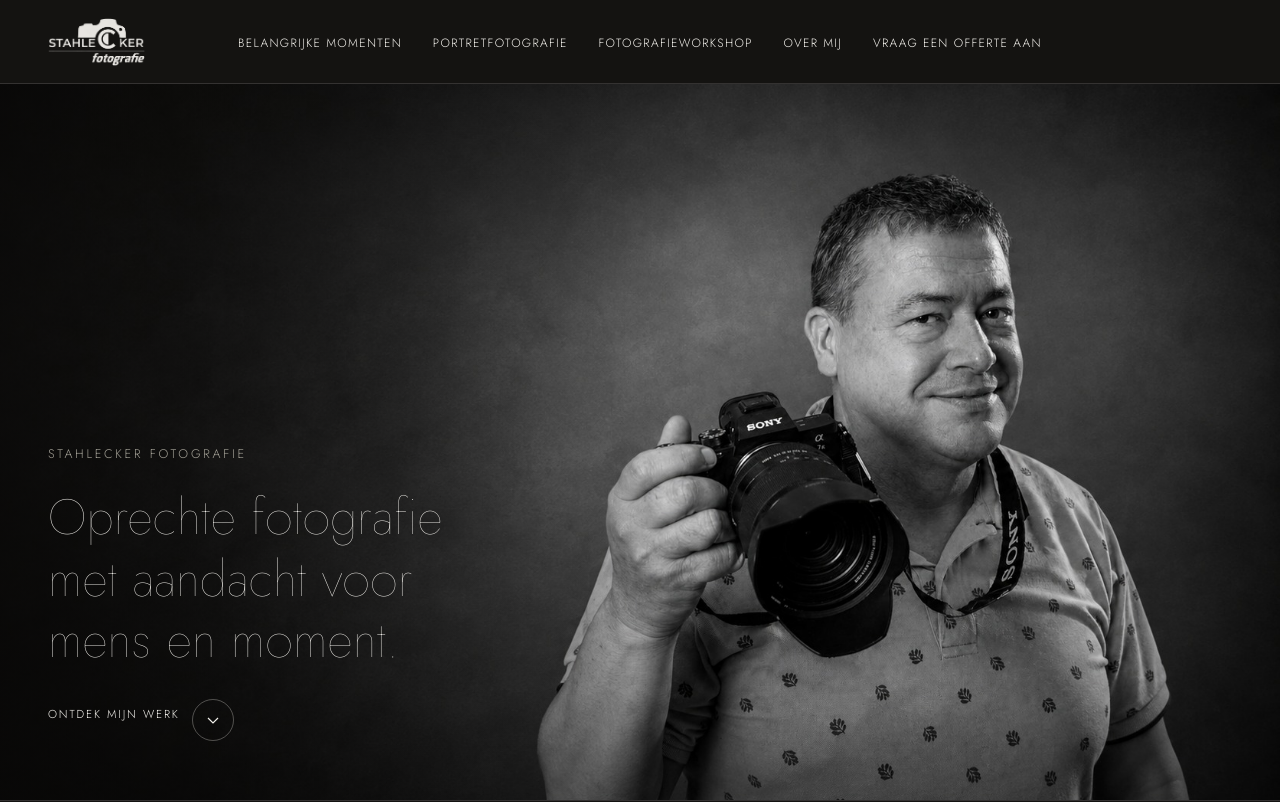
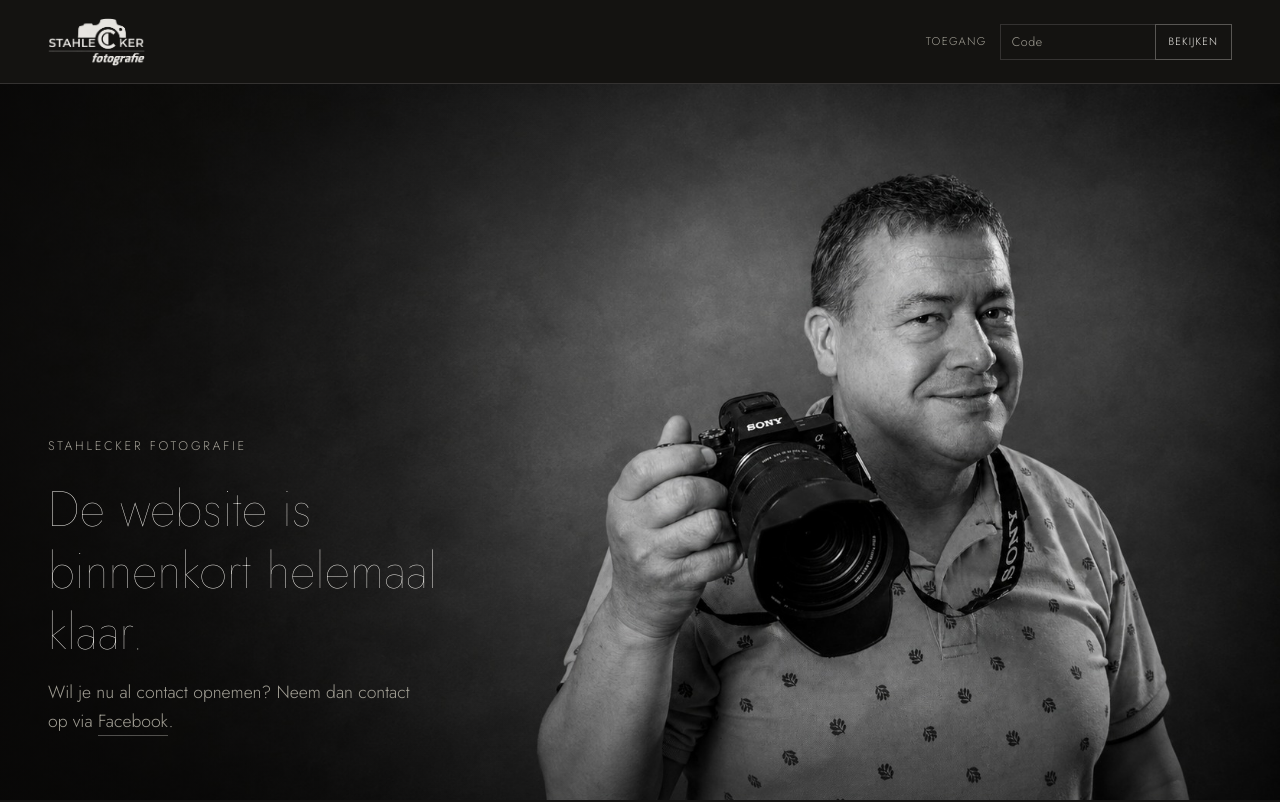
Before and after one commit to eddy9393/Stahleckerfotografie.nl, a Next.js app: page / in a window 1280 px wide. Shown: the top 802 px of the page. Built offline with nearby package versions, Linux system fonts and the light colour scheme.

Commit message:
Add files via upload

```diff
--- a/app/page.module.css
+++ b/app/page.module.css
@@ -771,3 +771,143 @@ a.portfolioFigure:focus-visible .portfolioCaption {
     align-items: flex-end;
   }
 }
+
+/* ── Tijdelijke placeholder / toegang tot volledige site ───────────── */
+.placeholderPagina {
+  height: 100svh;
+  overflow: hidden;
+}
+
+.placeholderMain {
+  height: calc(100svh - var(--slk-header-h));
+  overflow: hidden;
+}
+
+.placeholderHero {
+  min-height: 100%;
+  height: 100%;
+}
+
+.placeholderContent {
+  max-width: 720px;
+}
+
+.placeholderHeadline {
+  max-width: 17ch;
+}
+
+.placeholderText {
+  max-width: 36ch;
+  margin: -0.5rem 0 0;
+  font-size: clamp(0.95rem, 1.5vw, 1.1rem);
+  line-height: 1.65;
+  color: var(--slk-tekst-dim);
+}
+
+.placeholderLink {
+  color: var(--slk-tekst);
+  border-bottom: 1px solid var(--slk-rand-sterk);
+  padding-bottom: 1px;
+}
+
+.placeholderLink:hover,
+.placeholderLink:focus-visible {
+  border-bottom-color: var(--slk-tekst);
+}
+
+.accessForm {
+  position: relative;
+  display: flex;
+  align-items: center;
+  gap: 0.8rem;
+  margin-left: auto;
+}
+
+.accessLabel {
+  display: none;
+  font-size: 0.7rem;
+  font-weight: 300;
+  letter-spacing: 0.12em;
+  text-transform: uppercase;
+  color: var(--slk-tekst-dim);
+}
+
+.accessControls {
+  display: flex;
+  align-items: stretch;
+}
+
+.accessInput {
+  width: clamp(105px, 23vw, 155px);
+  height: 36px;
+  padding: 0 0.7rem;
+  border: 1px solid var(--slk-rand);
+  border-right: 0;
+  border-radius: 0;
+  background: transparent;
+  color: var(--slk-tekst);
+  font: inherit;
+  font-size: 0.78rem;
+  font-weight: 300;
+  letter-spacing: 0.04em;
+  outline: none;
+}
+
+.accessInput::placeholder {
+  color: var(--slk-tekst-dim);
+}
+
+.accessButton {
+  height: 36px;
+  padding: 0 0.8rem;
+  border: 1px solid var(--slk-rand-sterk);
+  border-radius: 0;
+  background: transparent;
+  color: var(--slk-tekst);
+  font: inherit;
+  font-size: 0.66rem;
+  font-weight: 300;
+  letter-spacing: 0.11em;
+  text-transform: uppercase;
+  cursor: pointer;
+}
+
+.accessButton:hover,
+.accessButton:focus-visible {
+  background: rgba(243, 241, 236, 0.06);
+}
+
+.accessError {
+  position: absolute;
+  top: calc(100% + 3px);
+  right: 0;
+  font-size: 0.68rem;
+  line-height: 1.2;
+  color: #d9b7b7;
+  white-space: nowrap;
+}
+
+@media (min-width: 720px) {
+  .accessLabel {
+    display: block;
+  }
+}
+
+@media (max-width: 479px) {
+  .placeholderPagina {
+    --slk-header-h: 76px;
+  }
+
+  .placeholderPagina .headerInner {
+    gap: 0.75rem;
+  }
+
+  .placeholderPagina .logoImg {
+    height: 31px;
+  }
+
+  .accessButton {
+    padding: 0 0.55rem;
+    font-size: 0.6rem;
+  }
+}
--- a/app/page.tsx
+++ b/app/page.tsx
@@ -1,6 +1,6 @@
 "use client";
 
-import { useState, FormEvent } from "react";
+import { useEffect, useState, FormEvent } from "react";
 import Image from "next/image";
 import styles from "./page.module.css";
 import { useScrollReveal } from "@/lib/useScrollReveal";
@@ -50,6 +50,10 @@ type FormStatus = "idle" | "loading" | "success" | "error";
 
 export default function StahleckerPage() {
   const [menuOpen, setMenuOpen] = useState(false);
+  const [toegangGecontroleerd, setToegangGecontroleerd] = useState(false);
+  const [volledigeSite, setVolledigeSite] = useState(false);
+  const [toegangscode, setToegangscode] = useState("");
+  const [toegangsfout, setToegangsfout] = useState("");
   const [naam, setNaam] = useState("");
   const [email, setEmail] = useState("");
   const [telefoon, setTelefoon] = useState("");
@@ -57,6 +61,26 @@ export default function StahleckerPage() {
   const [bericht, setBericht] = useState("");
   const [status, setStatus] = useState<FormStatus>("idle");
   const [foutmelding, setFoutmelding] = useState("");
+
+  useEffect(() => {
+    const heeftToegang = window.localStorage.getItem("stahlecker-volledige-site") === "true";
+    setVolledigeSite(heeftToegang);
+    setToegangGecontroleerd(true);
+  }, []);
+
+  function handleToegang(e: FormEvent<HTMLFormElement>) {
+    e.preventDefault();
+
+    if (toegangscode === "Stah2026!") {
+      window.localStorage.setItem("stahlecker-volledige-site", "true");
+      setVolledigeSite(true);
+      setToegangscode("");
+      setToegangsfout("");
+      return;
+    }
+
+    setToegangsfout("Code onjuist");
+  }
 
   // Vier losse refs (niet in een .map — hooks mogen niet in een lus
   // worden aangeroepen) met een licht oplopende vertraging voor een
@@ -96,6 +120,94 @@ export default function StahleckerPage() {
       setFoutmelding("Versturen mislukt. Controleer je internetverbinding en probeer het opnieuw.");
       setStatus("error");
     }
+  }
+
+  if (!toegangGecontroleerd || !volledigeSite) {
+    return (
+      <div className={`${styles.pagina} ${styles.placeholderPagina}`}>
+        <header className={styles.header}>
+          <div className={styles.headerInner}>
+            <a href="#top" className={styles.logoLink} aria-label="Stahlecker Fotografie — home">
+              <Image
+                src="/stahlecker/logo.png"
+                alt="Stahlecker Fotografie"
+                width={841}
+                height={417}
+                className={styles.logoImg}
+                priority
+              />
+            </a>
+
+            <form className={styles.accessForm} onSubmit={handleToegang}>
+              <label htmlFor="toegangscode" className={styles.accessLabel}>
+                Toegang
+              </label>
+              <div className={styles.accessControls}>
+                <input
+                  id="toegangscode"
+                  type="password"
+                  value={toegangscode}
+                  onChange={(e) => {
+                    setToegangscode(e.target.value);
+                    if (toegangsfout) setToegangsfout("");
+                  }}
+                  className={styles.accessInput}
+                  placeholder="Code"
+                  autoComplete="current-password"
+                  aria-invalid={Boolean(toegangsfout)}
+                  aria-describedby={toegangsfout ? "toegangsfout" : undefined}
+                />
+                <button type="submit" className={styles.accessButton}>
+                  Bekijken
+                </button>
+              </div>
+              {toegangsfout && (
+                <span id="toegangsfout" className={styles.accessError}>
+                  {toegangsfout}
+                </span>
+              )}
+            </form>
+          </div>
+        </header>
+
+        <main id="top" className={styles.placeholderMain}>
+          <section className={`${styles.hero} ${styles.placeholderHero}`}>
+            <div className={styles.heroInner}>
+              <div className={`${styles.heroContent} ${styles.placeholderContent}`}>
+                <p className={styles.heroEyebrow}>Stahlecker Fotografie</p>
+                <h1 className={`${styles.heroHeadline} ${styles.placeholderHeadline}`}>
+                  De website is binnenkort helemaal klaar.
+                </h1>
+                <p className={styles.placeholderText}>
+                  Wil je nu al contact opnemen? Neem dan contact op via{" "}
+                  <a
+                    href="https://www.facebook.com/profile.php?id=61590238634912"
+                    target="_blank"
+                    rel="noopener noreferrer"
+                    className={styles.placeholderLink}
+                  >
+                    Facebook
+                  </a>
+                  .
+                </p>
+              </div>
+
+              <div className={styles.heroImageWrap}>
+                <Image
+                  src="/stahlecker/hero-jeroen.jpg"
+                  alt="Portret van fotograaf Jeroen Stahlecker met camera"
+                  fill
+                  sizes="100vw"
+                  className={styles.heroImage}
+                  priority
+                />
+                <div className={styles.heroScrim} aria-hidden="true" />
+              </div>
+            </div>
+          </section>
+        </main>
+      </div>
+    );
   }
 
   return (
```
